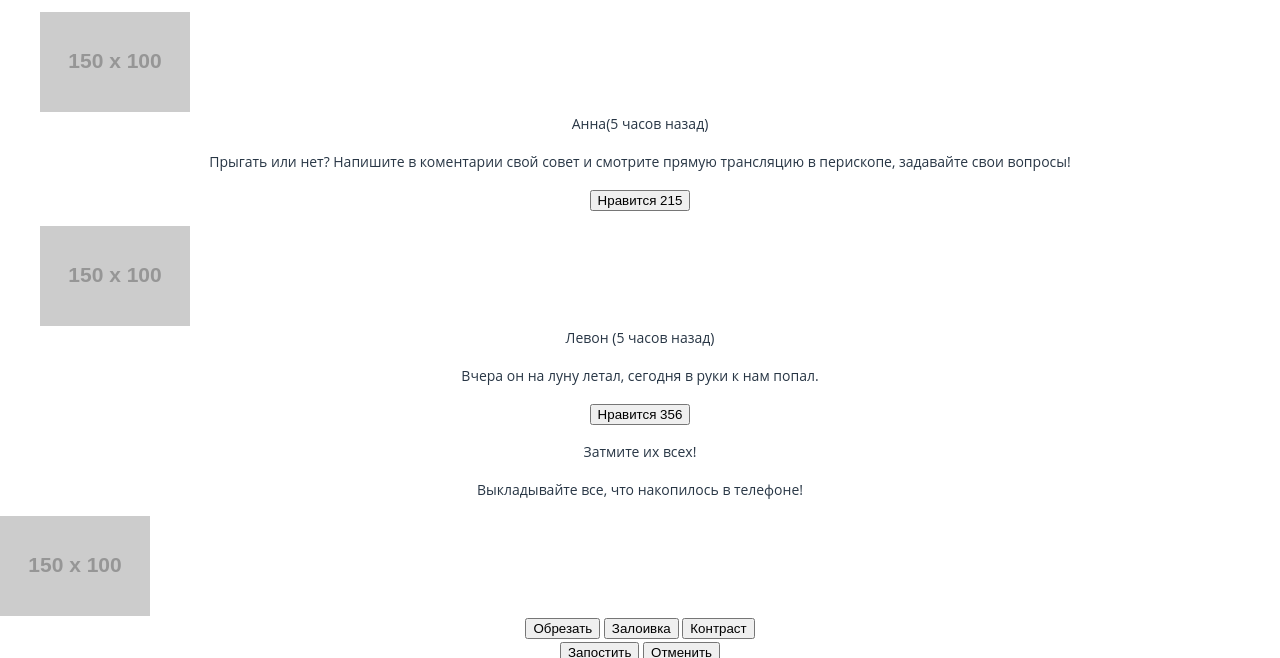
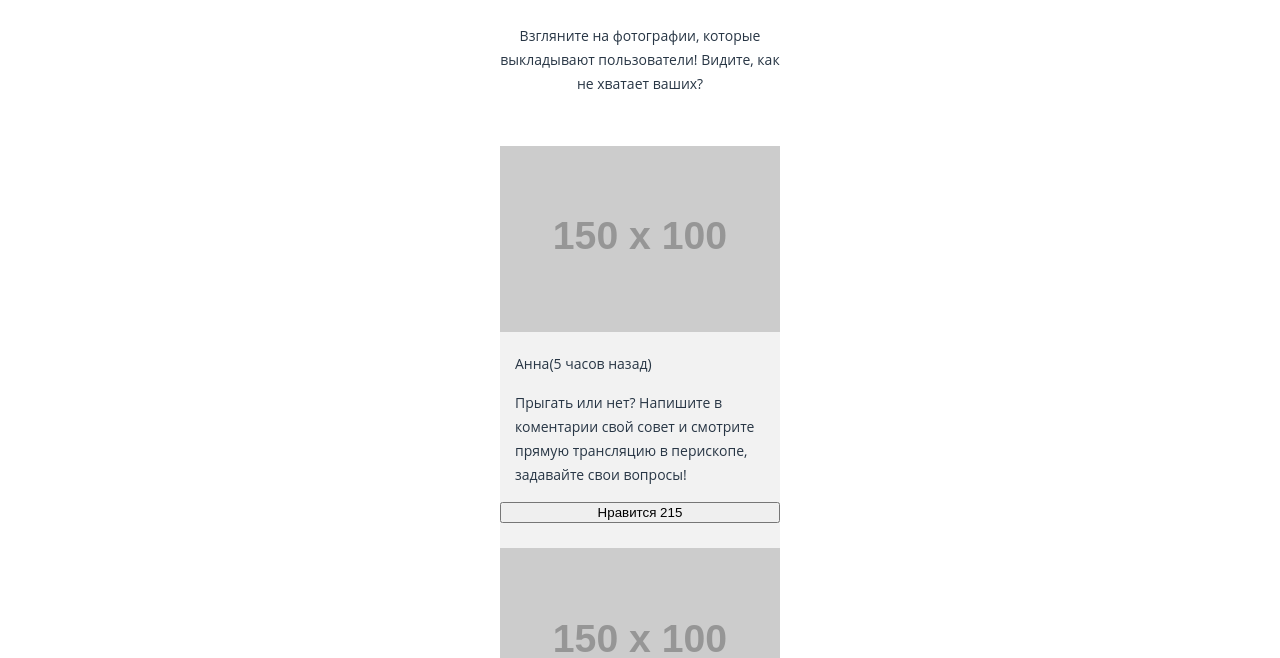
Before and after one commit to Ruslan-95/422621-pink, a website: page source/photo.html in a window 1280 px wide. Shown: the part 250-908 px from the top of the page. Drawn offline with nearby package versions, Linux system fonts and the light colour scheme; files that its build step writes are made by us from their sources; placeholder pictures from the web are drawn by us.

Commit message:
start sass learning 0.5 - photo page ready

```diff
--- a/source/photo.html
+++ b/source/photo.html
@@ -1,13 +1,12 @@
 <!DOCTYPE html>
 <html lang="ru">
 <head>
-    <meta charset="UTF-8">
+    <meta charset="utf-8">
     <title>HTML Academy: Пинк</title>
     <link href="css/style.css" rel="stylesheet">
     <meta name="viewport" content="width=device-width, initial-scale=1.0">
 </head>
 <body>
-
 <main class="wrapper">
     <header class="header">
         <nav class="header__navigation">
@@ -20,13 +19,12 @@
             </menu>
         </nav>
         <h1 class="header__title">Фотографии пользователей</h1>
-        <p class="header__paragraph">Взгляните на фотографии, которые выкладывают пользователи!
-            Видите, как не хватает ваших?</p>
     </header>
 
     <section class="feed">
+        <p class="feed__paragraph">Взгляните на фотографии, которые выкладывают пользователи!
+            Видите, как не хватает ваших?</p>
         <section class="feed__user-post">
-
             <div class="post post--pano">
                 <figure class="post__figure">
                     <img class="post__img" src="http://placehold.it/150x100" alt="photo">
@@ -46,7 +44,6 @@
                 <p class="post__about">Вчера он на луну летал, сегодня в руки к нам попал.</p>
                 <button class="post__like-btn">Нравится 356</button>
             </div>
-
         </section>
         <p class="feed__paragraph">Затмите их всех!</p>
         <p class="feed__paragraph">Выкладывайте все, что накопилось в телефоне!</p>
@@ -54,9 +51,11 @@
 
     <section class="publish">
         <img class="publish__img" src="http://placehold.it/150x100" alt="here ur photo">
-        <button class="publish__сut" type="button">Обрезать</button>
-        <button class="publish__fill" type="button">Залоивка</button>
-        <button class="publish__contrast" type="button">Контраст</button>
+        <div class="publish__edit">
+            <button class="publish__сut" type="button">Обрезать</button>
+            <button class="publish__fill" type="button">Залоивка</button>
+            <button class="publish__contrast" type="button">Контраст</button>
+        </div>
         <div class="publish__range range">
             <div class="range__bar">
                 <div class="range__bar-item bar-item--active"></div>
--- a/source/sass/feed.scss
+++ b/source/sass/feed.scss
@@ -0,0 +1,15 @@
+.feed {
+ display: flex;
+  flex-direction: column;
+  align-items: center;
+ padding: 50px 0 50px;
+}
+
+.feed__paragraph {
+ max-width: 280px;
+ margin: 0;
+}
+
+.feed__user-post {
+ margin: 50px 0 50px 0;
+}
--- a/source/sass/footer.scss
+++ b/source/sass/footer.scss
@@ -7,7 +7,6 @@
 .footer__networks-list {
   padding: 40px 0;
   display: flex;
-
 }
 
 .footer__copyright {
--- a/source/sass/header.scss
+++ b/source/sass/header.scss
@@ -1,3 +1,4 @@
 .header {
   background: url("../img/bg-back-mobile@1x.jpg") #2b3848 no-repeat center;
+  color: #ffffff;
 }
--- a/source/sass/post.scss
+++ b/source/sass/post.scss
@@ -1,7 +1,35 @@
+
 .post {
+  max-width: 280px;
   background-color: #f2f2f2;
+  display: flex;
+  flex-direction: column;
 }
 
 .publish {
   background-color: #f2f2f2;
 }
+
+.post__about {
+  text-align: left;
+  padding: 15px;
+  margin: 0;
+}
+
+.post__img {
+  min-width: 280px;
+
+}
+
+.post__figure {
+  margin: 0;
+}
+
+.post__username {
+  text-align: left;
+  padding: 20px 15px 0 15px;
+}
+
+.post__like-btn {
+  margin: 0 0 25px 0;
+}
--- a/source/sass/publish.scss
+++ b/source/sass/publish.scss
@@ -0,0 +1,37 @@
+.publish {
+  display: flex;
+  flex-direction: column;
+  align-items: center;
+}
+
+.publish__img {
+  min-width: 280px;
+}
+
+.publish__edit {
+  margin: 40px 0 40px 0;
+  display: flex;
+}
+
+.publish__range {
+  margin: 0 0 20px 0;
+}
+
+.publish__maneg {
+  display: flex;
+  flex-direction: column;
+  height: 200px;
+}
+
+.publish__maneg-btn {
+  color: #d22856;
+  font-weight: bold;
+  width: 280px;
+  height: 50px;
+  border: 3px solid #d22856;
+  border-radius: 25px;
+  background: transparent;
+  &:first-child {
+    margin-bottom: 10px;
+  }
+}
--- a/source/sass/style.scss
+++ b/source/sass/style.scss
@@ -16,3 +16,4 @@
 @import "trip.scss";
 @import "visually-hidden.scss";
 @import "wrapper.scss";
+@import "post";
```
